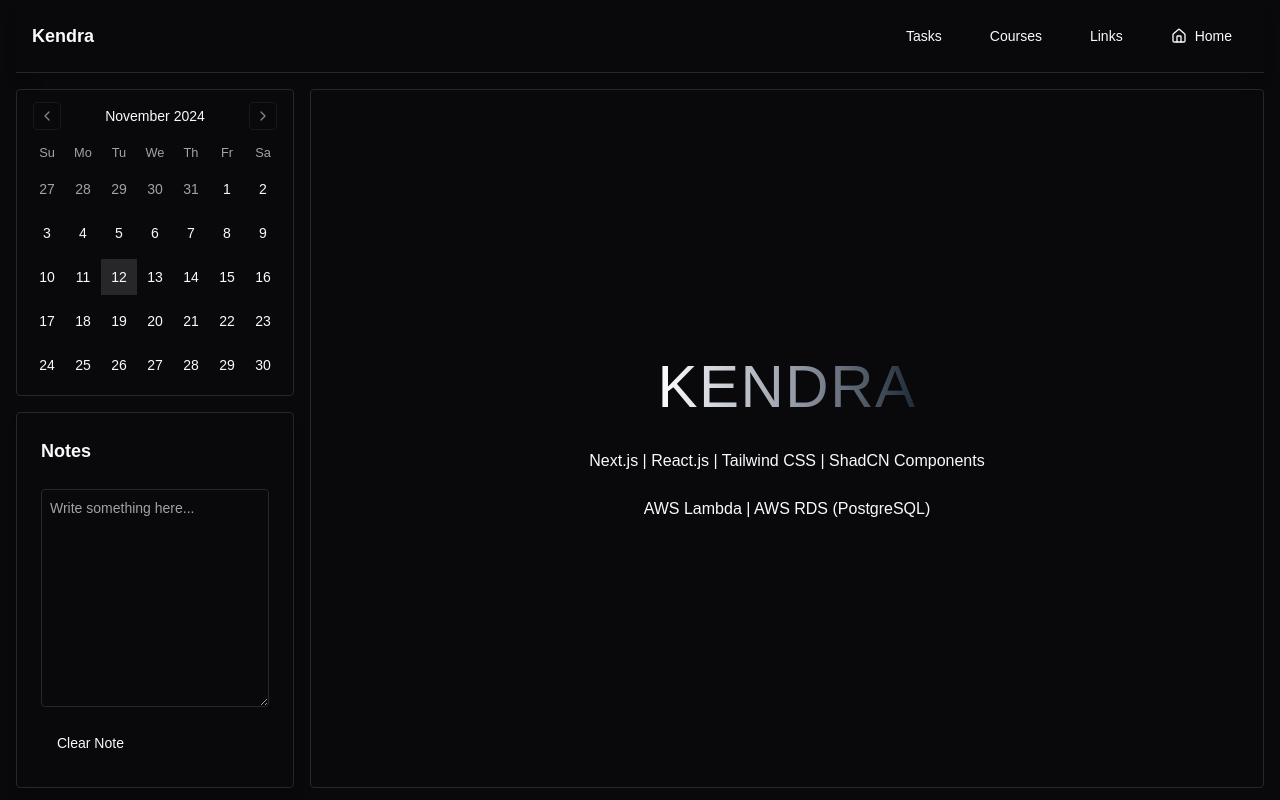
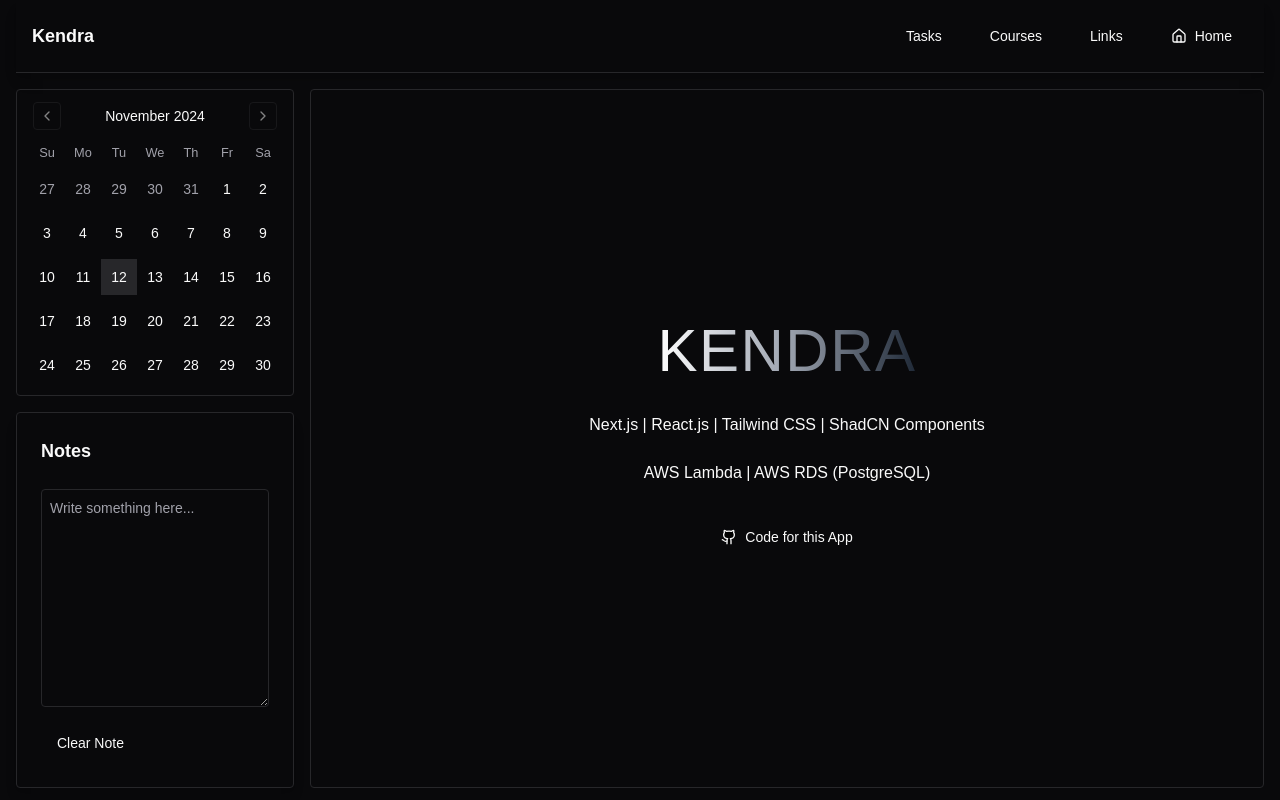
Before and after one commit to RaajveerX/Kendra, a Next.js app: page / in a window 1280 px wide. Built offline with nearby package versions, Linux system fonts and the light colour scheme.

Commit message:
Added GitHub link to Homepage

```diff
--- /dev/null
+++ b/src/app/(components)/GitHub.js
@@ -0,0 +1,5 @@
+export default function GitHub(){
+    return (
+        <svg xmlns="http://www.w3.org/2000/svg" width="24" height="24" viewBox="0 0 24 24" fill="black" stroke="currentColor" stroke-width="2" stroke-linecap="round" stroke-linejoin="round" class="lucide lucide-github"><path d="M15 22v-4a4.8 4.8 0 0 0-1-3.5c3 0 6-2 6-5.5.08-1.25-.27-2.48-1-3.5.28-1.15.28-2.35 0-3.5 0 0-1 0-3 1.5-2.64-.5-5.36-.5-8 0C6 2 5 2 5 2c-.3 1.15-.3 2.35 0 3.5A5.403 5.403 0 0 0 4 9c0 3.5 3 5.5 6 5.5-.39.49-.68 1.05-.85 1.65-.17.6-.22 1.23-.15 1.85v4"/><path d="M9 18c-4.51 2-5-2-7-2"/></svg>
+    )
+}
--- a/src/app/page.js
+++ b/src/app/page.js
@@ -1,4 +1,8 @@
+import { Button } from "@/components/ui/button";
 import { cn } from "@/lib/utils";
+import GitHub from "./(components)/GitHub";
+
+
 
 export default function HomePage() {
   return (
@@ -16,6 +20,9 @@
         <br/> <br/>
         AWS Lambda | AWS RDS (PostgreSQL)
       </h6>
+      <a href="https://github.com/RaajveerX/Kendra" target="_blank" rel="noopener noreferrer">
+        <Button  className="mt-8 rounded" variant="ghost"><GitHub/>Code for this App</Button>
+      </a>
     </div>
   );
 }
```
